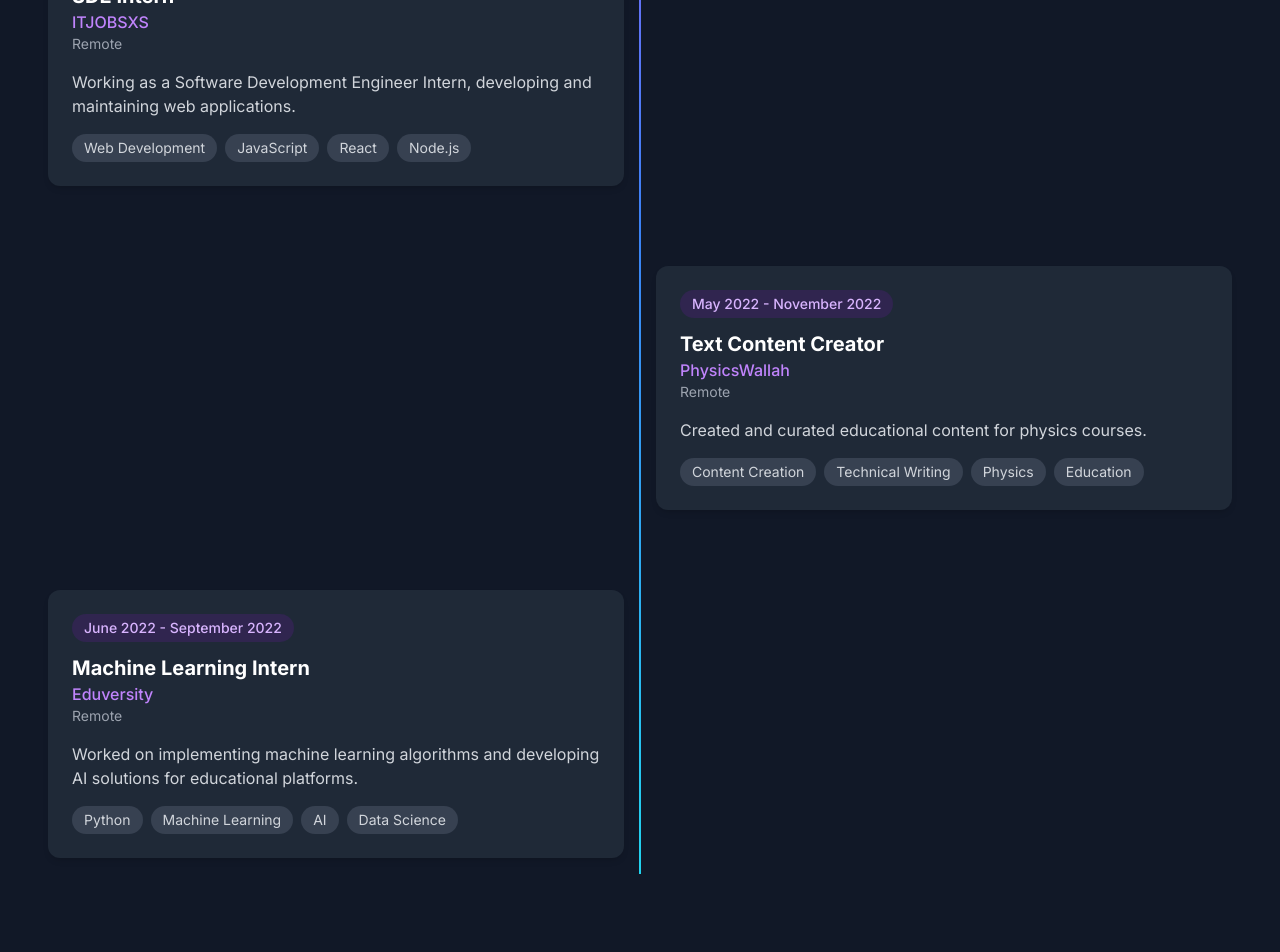
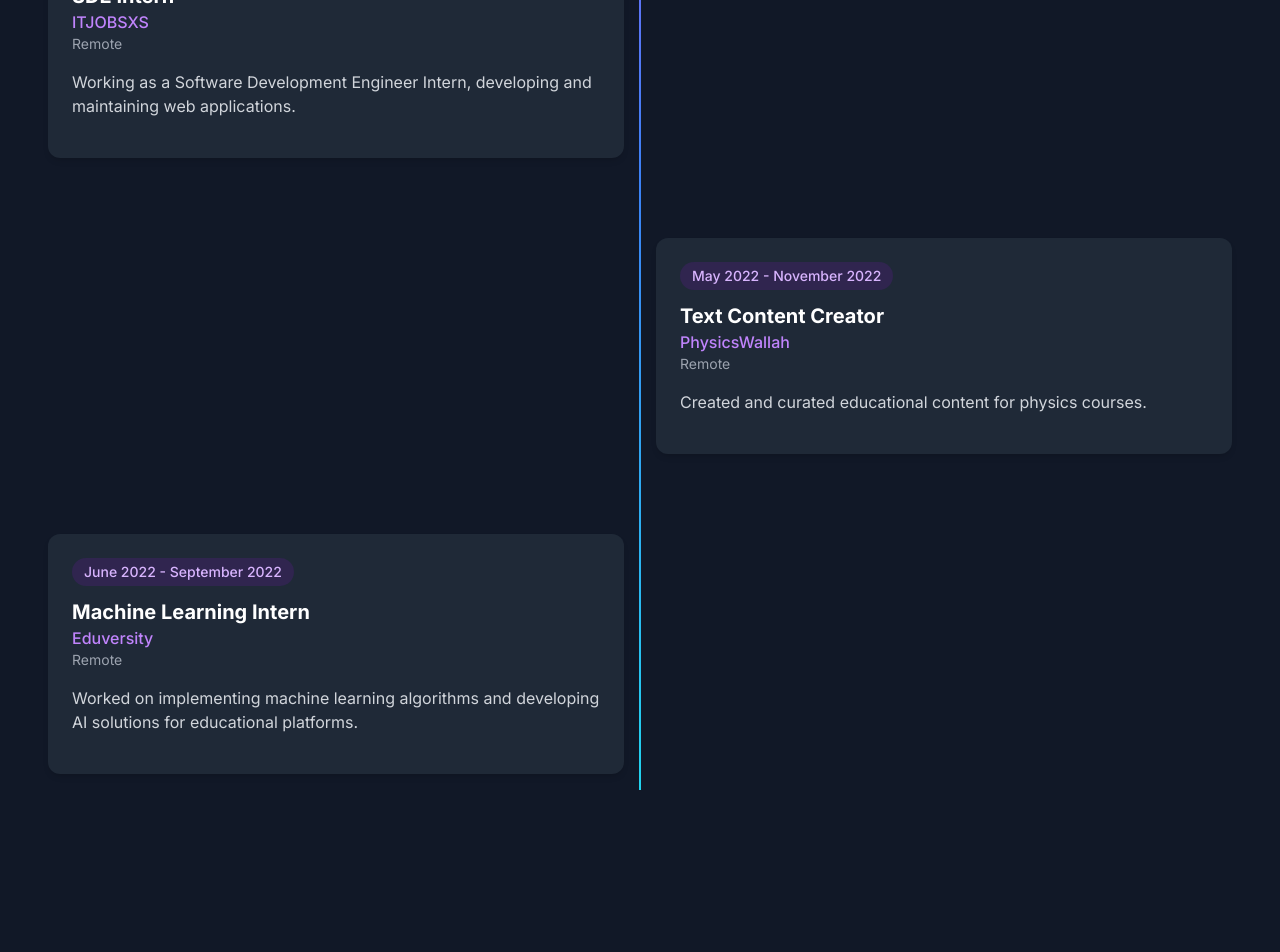
Before and after one commit to vedant22p/Personal-Portfolio, a React (Vite) app: page / in a window 1280 px wide. Shown: the part 2280-3232 px from the top of the page. Built offline with nearby package versions, Linux system fonts and the light colour scheme.

Commit message:
Updated Experience.tsx

```diff
--- a/src/components/sections/Experience.tsx
+++ b/src/components/sections/Experience.tsx
@@ -21,7 +21,7 @@ const experienceData = [
     location: "Remote",
     period: "October 2023 - April 2024",
     description: "Working as a Software Development Engineer Intern, developing and maintaining web applications.",
-    skills: ["Web Development", "JavaScript", "React", "Node.js"],
+    skills: [],
     link: "https://itjobxs.com/"
   },
   {
@@ -31,7 +31,7 @@ const experienceData = [
     location: "Remote",
     period: "May 2022 - November 2022",
     description: "Created and curated educational content for physics courses.",
-    skills: ["Content Creation", "Technical Writing", "Physics", "Education"],
+    skills: [],
     link: "https://www.pw.live/"
   },
   {
@@ -41,7 +41,7 @@ const experienceData = [
     location: "Remote",
     period: "June 2022 - September 2022",
     description: "Worked on implementing machine learning algorithms and developing AI solutions for educational platforms.",
-    skills: ["Python", "Machine Learning", "AI", "Data Science"],
+    skills: [],
     link: "https://edu-versity.in/"
   }
 ];
```
